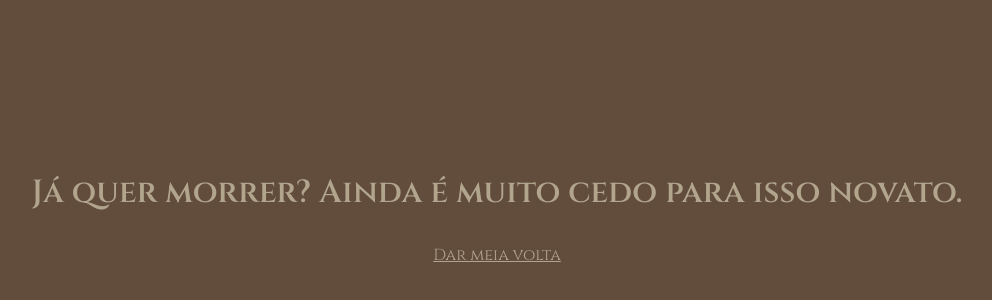
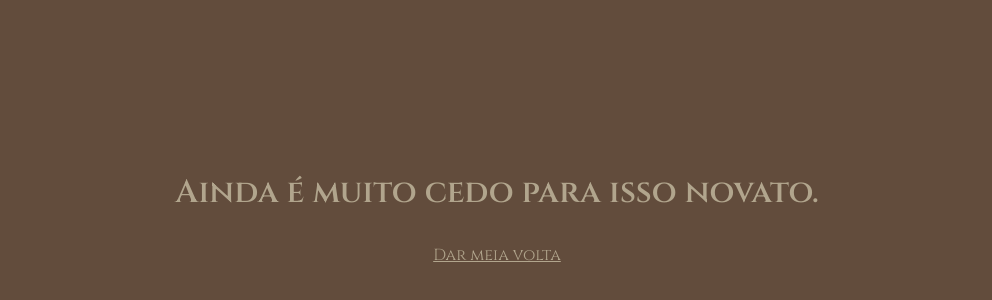
Before and after one commit to felipe-luckemeyer/cartas-jogo-web-cra, a React (Create React App) app: page /batalha in a window 1280 px wide. Shown: the part 182-482 px from the top of the page, without its empty margins (143-1135 px from the left). Built offline with nearby package versions, Linux system fonts and the light colour scheme; a web font is replaced by a local one.

Commit message:
edicao de titulo eda pagina e tela jogar

```diff
--- a/public/index.html
+++ b/public/index.html
@@ -14,7 +14,7 @@
       rel="stylesheet"
     />
 
-    <title>Cartas Jogo - Beta</title>
+    <title>Cartas Jogo</title>
   </head>
   <body>
     <noscript>You need to enable JavaScript to run this app.</noscript>
--- a/src/pages/batalha/batalha.jsx
+++ b/src/pages/batalha/batalha.jsx
@@ -1,11 +1,11 @@
-import React from "react";
-import { Link } from "react-router-dom";
-import * as s from "./styled-batalha";
+import React from 'react';
+import { Link } from 'react-router-dom';
+import * as s from './styled-batalha';
 
 const Batalha = () => {
   return (
     <s.Container className="fade-in">
-      <h1>Já quer morrer? Ainda é muito cedo para isso novato.</h1>
+      <h1>Ainda é muito cedo para isso novato.</h1>
       <Link to="/">Dar meia volta</Link>
     </s.Container>
   );
--- a/src/pages/colecao/colecao.jsx
+++ b/src/pages/colecao/colecao.jsx
@@ -7,6 +7,7 @@ import { PegaCartas } from '../../services';
 import { paginate } from '../../utils';
 // import { Images } from '../../assets';
 
+//================ moack ================
 // const moack = [
 //   {
 //     possui: true,
@@ -27,6 +28,7 @@ import { paginate } from '../../utils';
 //     image: Images.smith,
 //   },
 // ];
+//========================================
 
 const Colecao = () => {
   const [cartas, setCartas] = useState([]);
```
